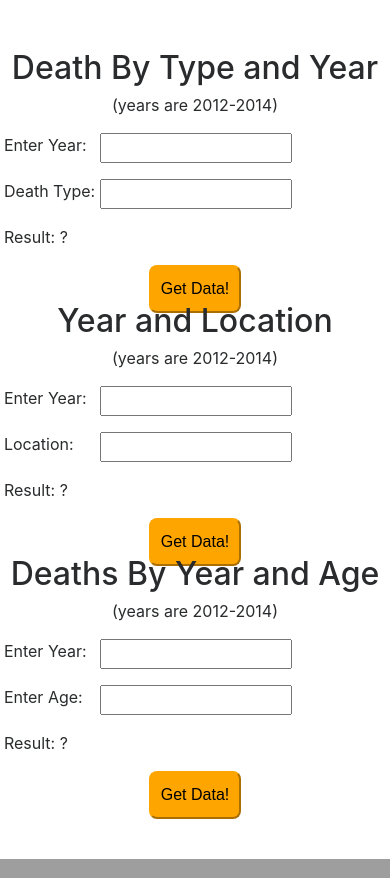
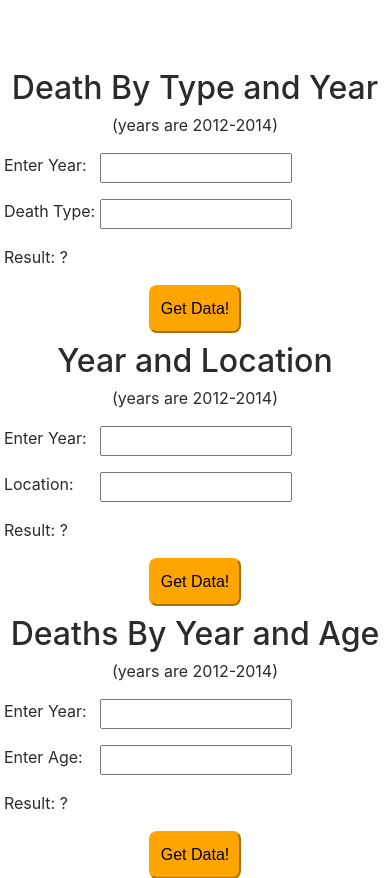
Before and after one commit to ravenusmc/guns, a Flask app: page /examine in a window 390 px wide. Shown: the part 1289-2167 px from the top of the page. Run offline with Flask 2, Linux system fonts and the light colour scheme; some libraries are stand-ins or nearby versions; grey boxes are pictures that could not be loaded.

Commit message:
fixed responsive issue

```diff
--- a/data.py
+++ b/data.py
@@ -1,4 +1,6 @@
-#This file will contain the class and methods that will handle the data queries.
+#This file will contain the class and methods that will handle the data queries for the
+#examine data page.
+
 import numpy as np
 import pandas as pd
 
--- a/static/css/guns.css
+++ b/static/css/guns.css
@@ -354,6 +354,10 @@ input {
     margin-top: -50px;
   }
 
+  .second_div {
+    margin-top: -30px;
+  }
+
   .examine_pic_one_area {
     margin-left: 2%;
     margin-right: 2%;
--- a/templates/examine.html
+++ b/templates/examine.html
@@ -88,7 +88,7 @@
 
   <div class='examine_data_main'>
 
-    <div class='first_div'>
+    <div class='second_div'>
         <h2 class='center'>Death By Type and Year</h2>
         <p class='form_fix center'>(years are 2012-2014)</p>
         <form id='by_year_type_form'>
@@ -108,7 +108,7 @@
         </form>
       </div>
 
-      <div class='first_div'>
+      <div class='second_div'>
         <h2 class='center'>Year and Location</h2>
         <p class='form_fix center'>(years are 2012-2014)</p>
         <form id='by_location_and_year'>
@@ -131,7 +131,7 @@
         </form>
       </div>
 
-      <div class='first_div'>
+      <div class='second_div'>
         <h2 class='center'>Deaths By Year and Age</h2>
         <p class='form_fix center'>(years are 2012-2014)</p>
         <form id='by_year_age'>
```
Also changed, not shown: graph.py (added, +9 -0 lines).
